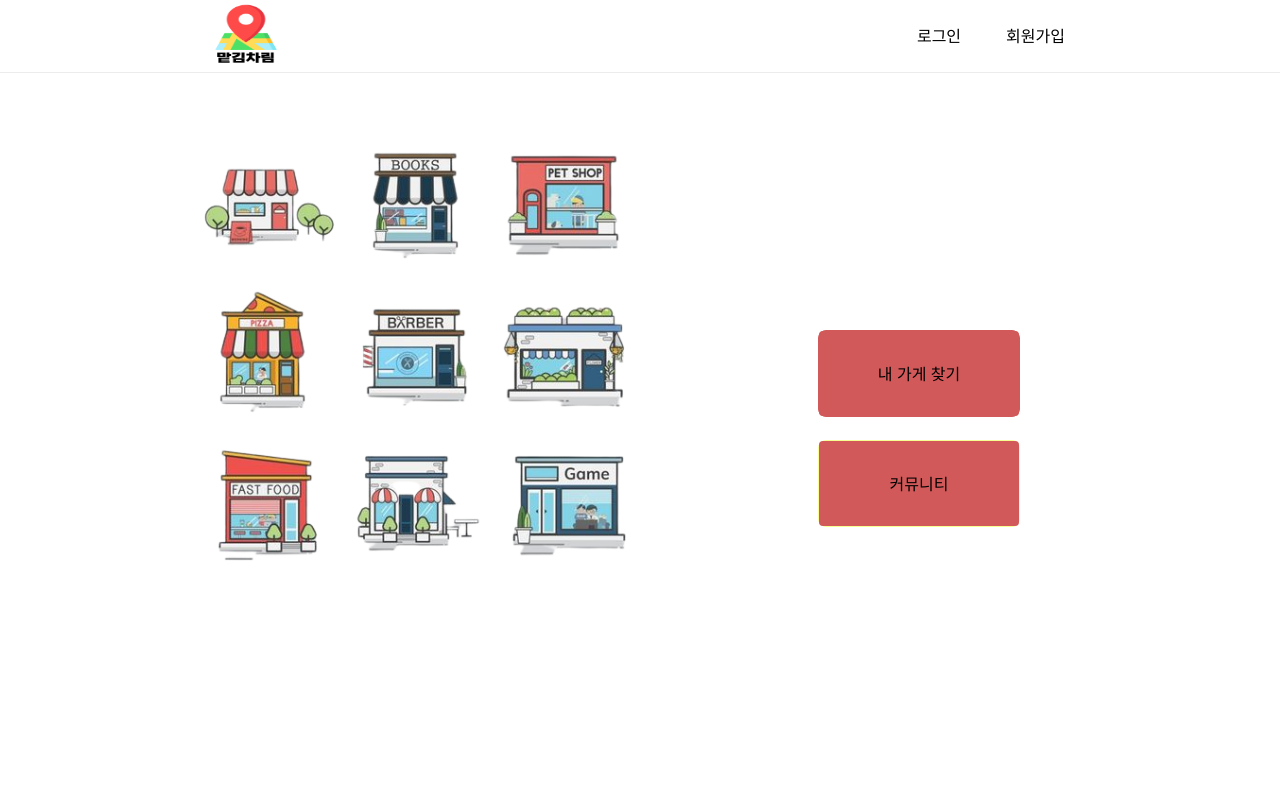
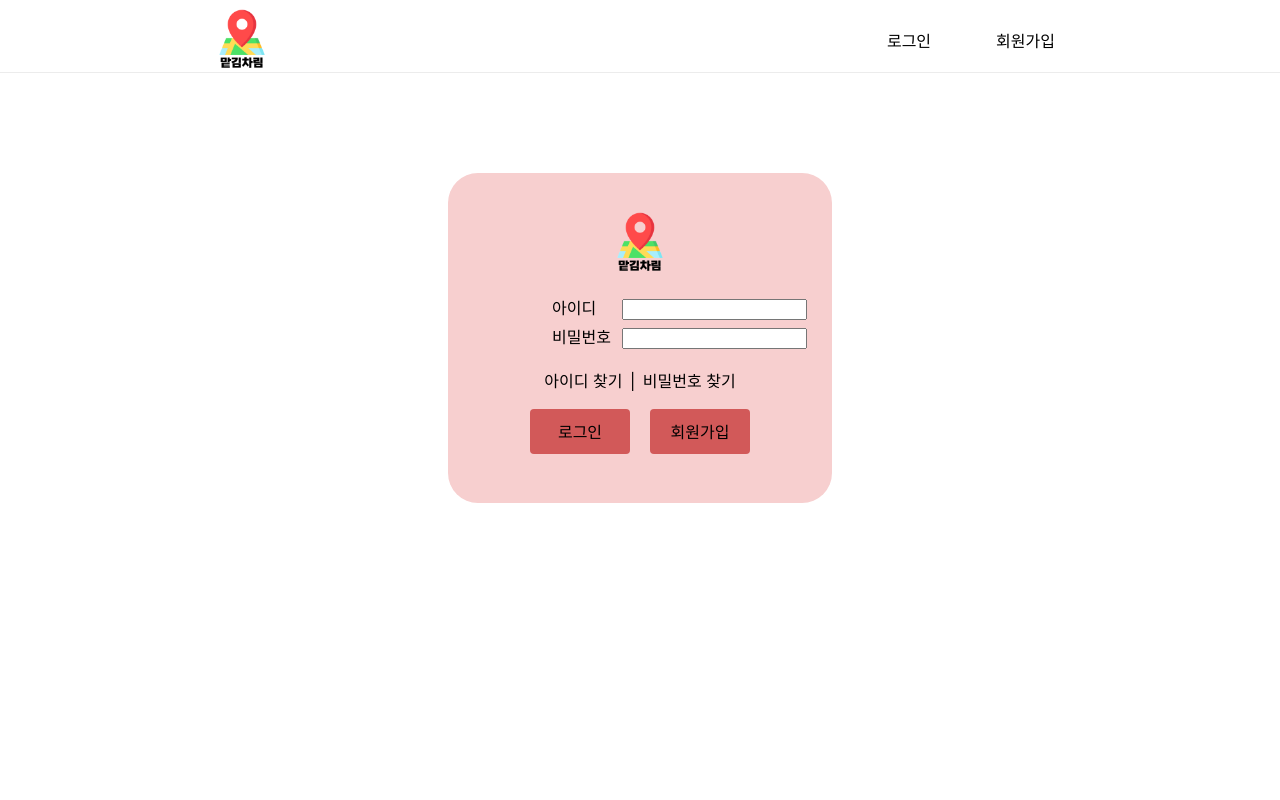
Before and after one commit to pjAcorn/acorn-omakase-front, a React (Create React App) app: page /login in a window 1280 px wide. Shown: the top 800 px of the page. Built offline with nearby package versions, Linux system fonts and the light colour scheme.

Commit message:
feat: 로그인 페이지
로그인 페이지 미완

```diff
--- a/src/Routing.tsx
+++ b/src/Routing.tsx
@@ -3,14 +3,14 @@ import { Routes, Route, BrowserRouter } from 'react-router-dom';
 import MainPage from './pages/MainPage';
 import Header from './common/Header';
 import Footer from './common/Footer';
-
+import Login from './pages/LoginPage';
 
 const Routing: React.FC = (): JSX.Element => (
   <BrowserRouter>
     <Header />
     <Routes>
       <Route path='/*' element={<MainPage />} />
-
+      <Route path='/login' element={<Login />} />
     </Routes>
     <Footer />
   </BrowserRouter>
--- a/src/assets/TextLogo.tsx
+++ b/src/assets/TextLogo.tsx
@@ -11,7 +11,7 @@ const TextLogo = () => {
 export const StyledLogo = styled.div`
   cursor: pointer;
   img {
-    width: 108px;
+    width: 80px;
     height: 80px;
   }
 `;
--- a/src/common/Footer/index.tsx
+++ b/src/common/Footer/index.tsx
@@ -51,7 +51,7 @@ const Footer = () => {
         <nav className={styles.Footer}>
             <div className={styles.Footer__items}>
                 <div className={styles.Footer__items__logo}>
-                 <SymbolTextLogo $filter width='162px' height='80px' />
+                 <SymbolTextLogo $filter width='142px' height='142px' />
                 </div>
                 <IntroTeam title='Member' members={Members} url={frontEndUrl} />
                 <IntroTeam title='' members={Members2} url={backEndUrl} />
--- /dev/null
+++ b/src/pages/LoginPage/index.tsx
@@ -0,0 +1,57 @@
+import { useNavigate } from 'react-router-dom';
+import styles from './style.module.scss';
+import DesktopLogo from '../../assets/TextLogo';
+import Button from '../../components/styled-components/Button';
+
+const Login = () => {
+    const navigate = useNavigate();
+    return (
+        <div className={styles.Container}>
+            <div className={styles.Frame}>
+                <DesktopLogo />
+                <div>
+                    <form>
+                        <table className={styles.inputTable}>
+                            <tr>
+                                <td className={styles.td}>
+                                    <label>아이디</label>
+                                </td>
+                                <td className={styles.td}>
+                                    <input name='id' />
+                                </td>
+                            </tr>
+                            <tr>
+                                <td className={styles.td}>
+                                    <label>비밀번호</label>
+                                </td>
+                                <td className={styles.td}>
+                                    <input name='password' type='password' />
+                                </td>
+                            </tr>
+                        </table>
+                        <span className={styles.findBtn}>아이디 찾기 </span> | <span className={styles.findBtn}>비밀번호 찾기</span><br/>
+                        <Button
+                            text='로그인'
+                            /* 로그인 데이터 전송 구현 */
+                            onClick={() => navigate('/main')}
+                            width='100px'
+                            height='45px'
+                            color='#000'
+                            background='#D25959'
+                        />
+                        <Button
+                            text='회원가입'
+                            onClick={() => navigate('/signup')}
+                            width='100px'
+                            height='45px'
+                            color='#000'
+                            background='#D25959'
+                        />
+                    </form>
+                </div>
+            </div>
+        </div>
+    )
+}
+
+export default Login;
--- /dev/null
+++ b/src/pages/LoginPage/style.module.scss
@@ -0,0 +1,37 @@
+@import '../../sass/abstracts/mixins';
+@import '../../main.scss';
+
+.Container {
+    padding-top: 100px;
+}
+
+.Frame {
+    margin: 0 auto;
+    padding-top: 30px;
+    width: 30%;
+    height: 300px;
+    text-align: center;
+    background-color: #F7CFCF;
+    border-radius: 30px;
+}
+
+.inputTable {
+    text-align: left;
+    margin-left: 100px;
+    margin-top: 10px;
+    margin-bottom: 20px;
+}
+
+.td {
+    padding: 4px;
+    padding-right: 7px;
+}
+
+.findBtn {
+    margin: 3px;
+}
+
+Button {
+    margin: 10px;
+    margin-top: 20px;
+}
```
Also changed, not shown: public/images/etc/main-image.png, 1 other file (tests, documents, lock files or other folders).
